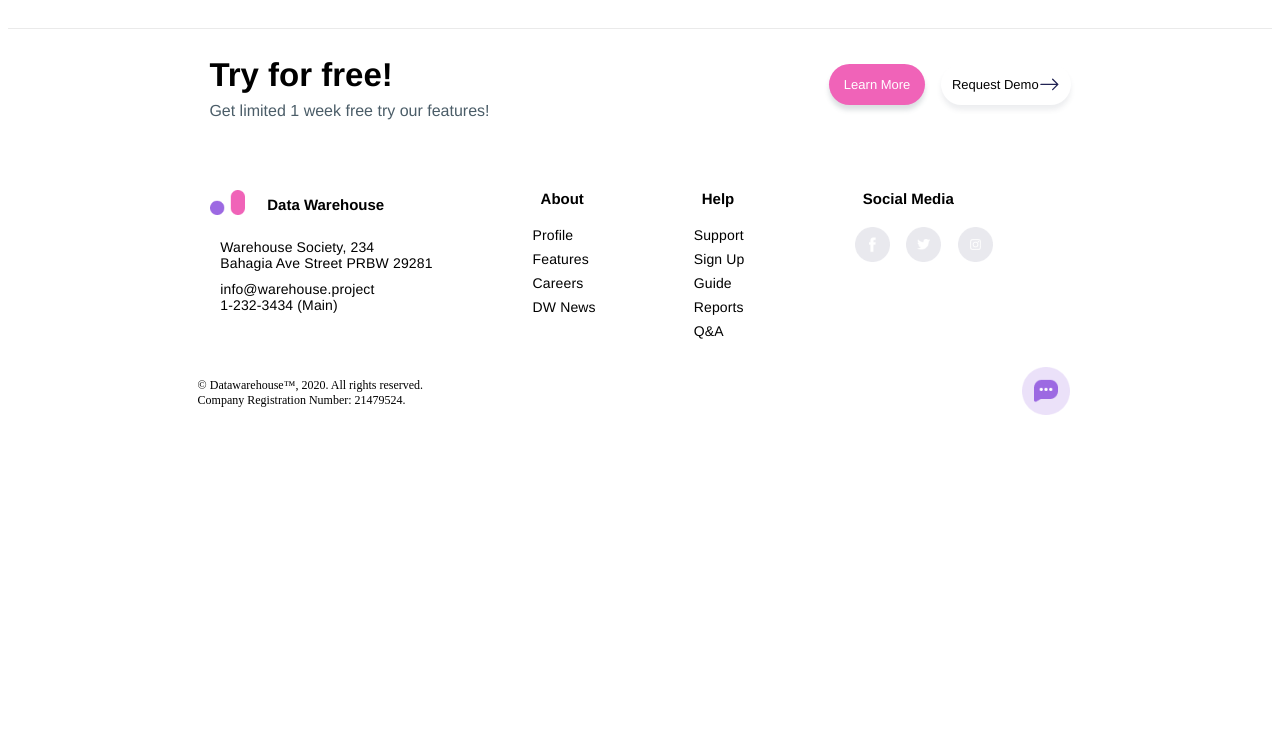
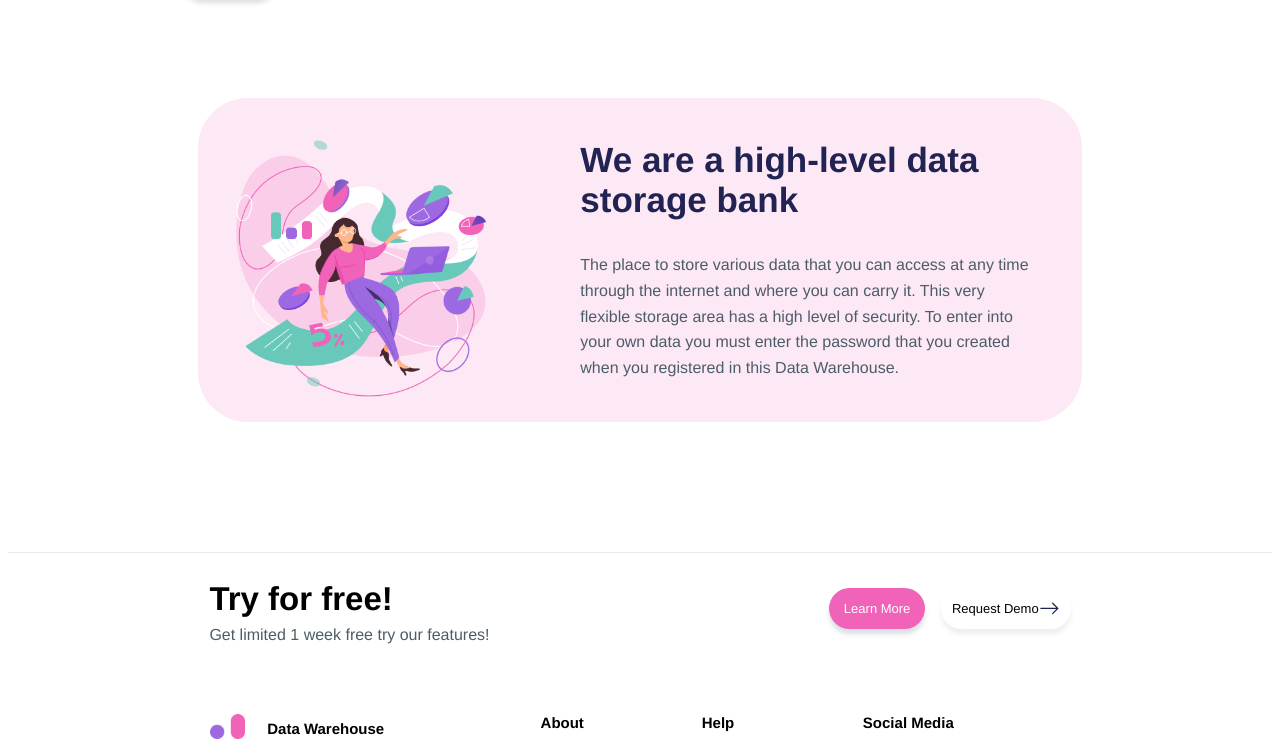
Before and after one commit to abhijeet007rocks8/DSC-WebLead, a Next.js app: page / in a window 1280 px wide. Shown: the part 580-1331 px from the top of the page. Before the commit the page ends 1029 px from the top, so only its background shows below. Built offline with nearby package versions, Linux system fonts and the light colour scheme.

Commit message:
About Section added

```diff
--- /dev/null
+++ b/components/About/About.js
@@ -0,0 +1,31 @@
+import React from 'react'
+import styles from './style.module.scss'
+
+export default function About() {
+    return (
+        <div className={styles.about}>
+            <div className={styles.left}>
+                <img src="/assets/about.png" width="100%" height="auto" alt="about uS" />
+            </div>
+
+            <div className={styles.right}>
+
+                <div className={styles.heading}>
+                    We are a high-level data storage bank
+                </div>
+
+                <div className={styles.subheading}>
+                    The place to store various data that you can
+                    access at any time through the internet and
+                    where you can carry it. This very flexible
+                    storage area has a high level of security.
+                    To enter into your own data you must enter
+                    the password that you created when you registered
+                    in this Data Warehouse.
+                </div>
+
+            </div>
+
+        </div>
+    )
+}
--- /dev/null
+++ b/components/About/style.module.scss
@@ -0,0 +1,37 @@
+.about{
+    display: flex;
+    flex-direction: row;
+    justify-content: space-between;
+    align-items: center;
+    width:70%;
+    background: rgba(240, 99, 184, 0.15);
+    border-radius: 50px;
+    margin:50px 0;
+
+    .left{
+        flex:0.4;
+    }
+
+    .right{
+        flex:0.6;
+        padding: 2rem 3rem;
+        padding-left:5rem;
+
+
+        .heading{
+            font-family: Helvetica;
+            font-style: normal;
+            font-weight: bold;
+            font-size: 35px;
+            color:#212353;
+            margin-bottom: 2rem;
+        }
+
+        .subheading{
+            font-weight: 500;
+            font-size: 16px;
+            line-height: 160%;
+            color: #4B5D68;
+        }
+    }
+}
--- a/components/Header/style.module.scss
+++ b/components/Header/style.module.scss
@@ -4,6 +4,7 @@
     justify-content: center;
     // align-items: center;
     width: 75%;
+    margin:50px 0;
 
     .text{
         flex:0.5;
--- a/pages/index.js
+++ b/pages/index.js
@@ -1,4 +1,5 @@
 import Head from 'next/head'
+import About from '../components/About/About'
 import Footer from '../components/Footer/Footer'
 import Header from '../components/Header/Header'
 import Navbar from '../components/Navbar/Navbar'
@@ -16,6 +17,7 @@ export default function Home() {
       <Navbar/>
       <main className={styles.main}>
         <Header/>
+        <About/>
       </main>
 
       <footer className={styles.footer}>
```
